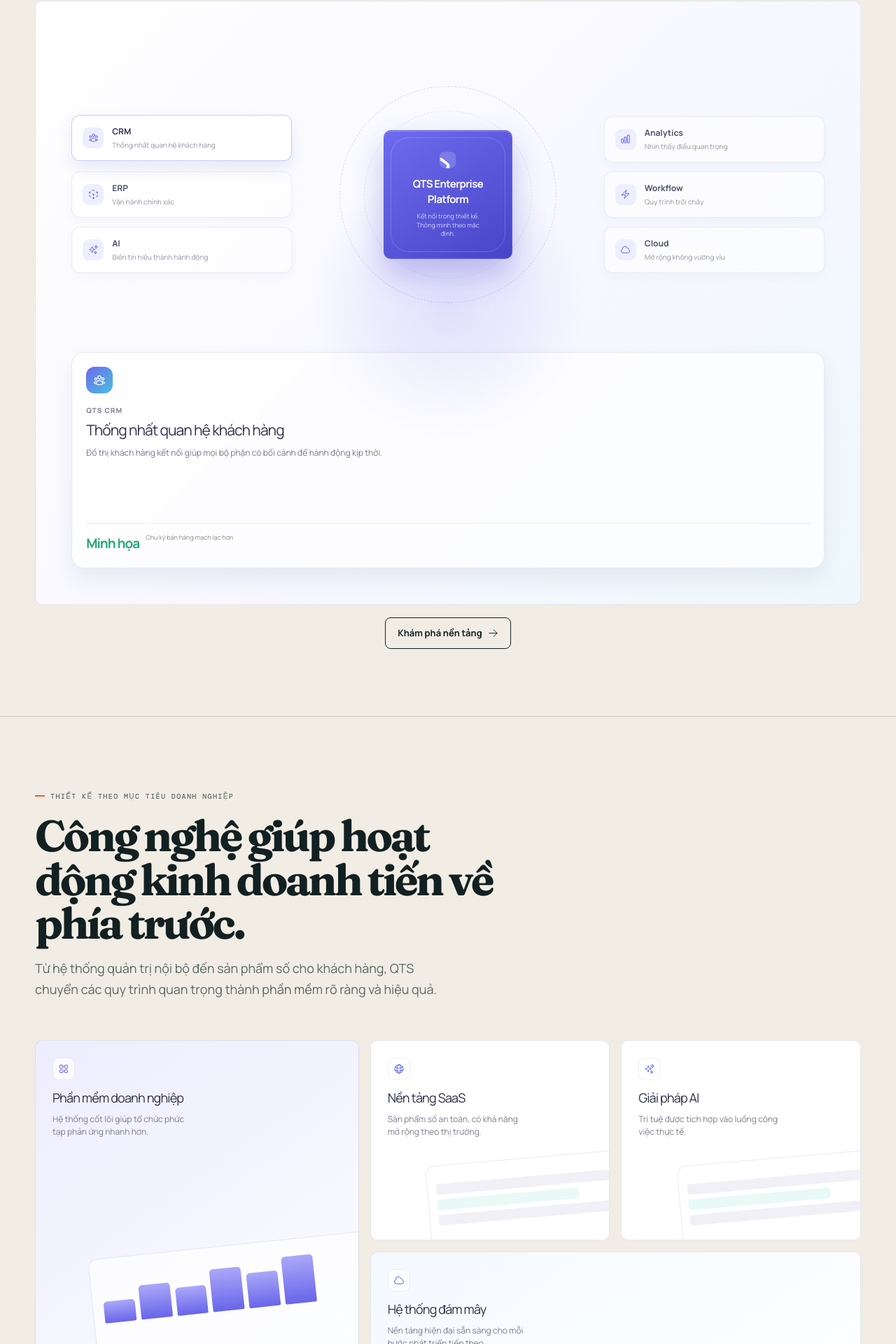
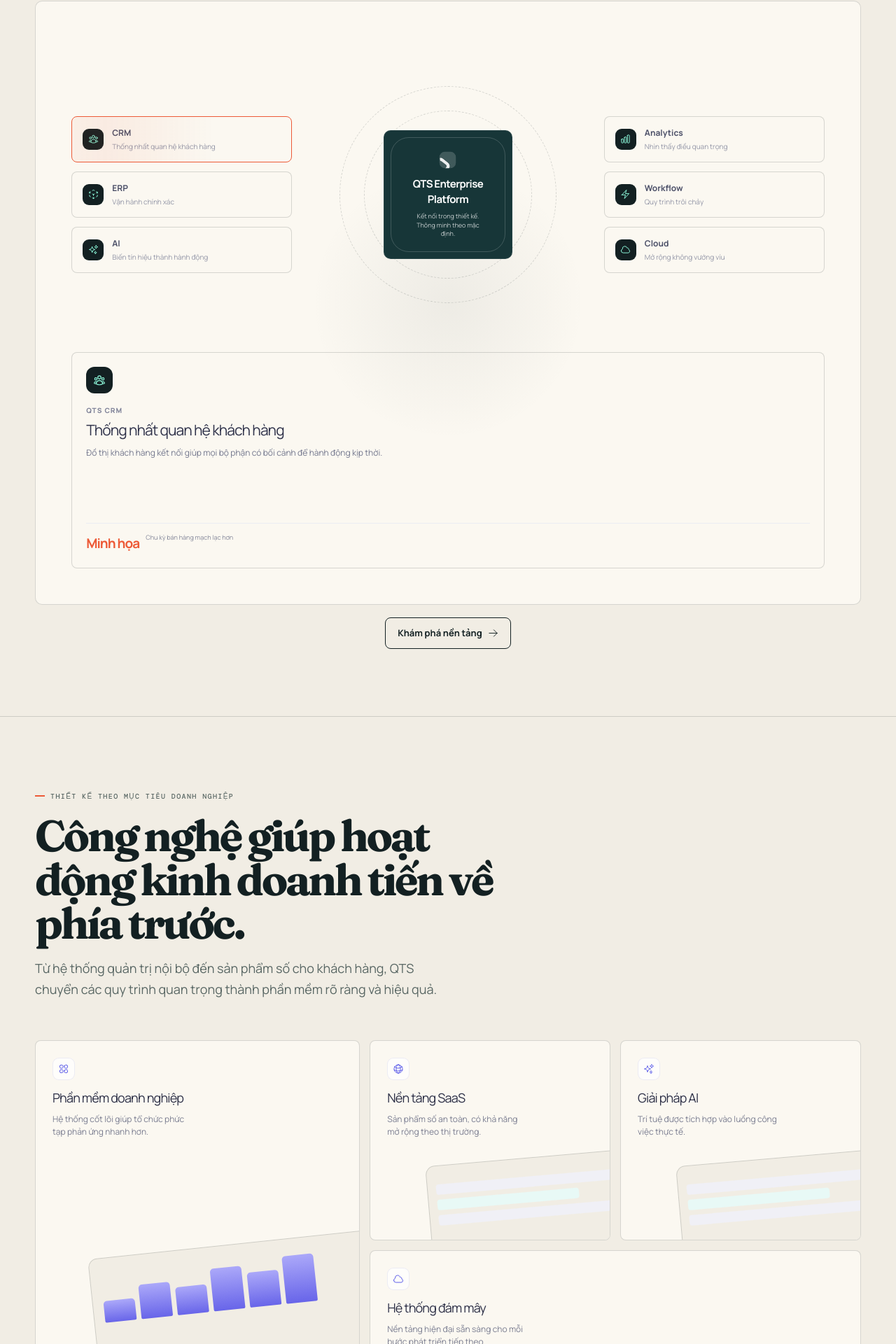
Before and after one commit to nekooo2404/qts-website, a Next.js app in the folder apps/web/: page / in a window 1280 px wide. Shown: the part 1739-3659 px from the top of the page at 70% size. Built offline with nearby package versions, Linux system fonts and the light colour scheme.

Commit message:
feat(web): platform, bento, and case study in Operational Signal
Co-Authored-By: Claude Opus 5 <noreply@anthropic.com>

```diff
--- a/apps/web/app/globals.css
+++ b/apps/web/app/globals.css
@@ -153,47 +153,50 @@ a { color: inherit; text-decoration: none; }
 .logo-row > span:first-child { color:#9a9da9; font-size:10px; font-weight:600; letter-spacing:0; }
 .client-logo { opacity:.74; }
 
-.platform-wrap { margin-top: 60px; padding: clamp(25px, 4vw, 54px); overflow:hidden; position:relative; border:1px solid rgba(55,58,109,.1); border-radius: var(--radius-lg); background: linear-gradient(135deg, #fff 0%, #f7f7ff 54%, #eef8fb 100%); }
-.platform-wrap::after { content:""; position:absolute; width:420px; height:420px; left:50%; top:50%; border-radius:50%; transform:translate(-50%,-50%); background:radial-gradient(circle,rgba(109,105,237,.17),transparent 66%); pointer-events:none; }
+.platform-wrap { margin-top: 60px; padding: clamp(25px, 4vw, 54px); overflow:hidden; position:relative; border:1px solid var(--line); border-radius: var(--radius-lg); background: var(--paper-strong); }
+.platform-wrap::after { content:""; position:absolute; width:420px; height:420px; left:50%; top:50%; border-radius:50%; transform:translate(-50%,-50%); background:radial-gradient(circle, rgba(19,32,34,.06), transparent 66%); pointer-events:none; }
 .platform-grid { display:grid; grid-template-columns: 1fr 1.25fr 1fr; align-items:center; gap: 26px; min-height:450px; position:relative; z-index:1; }
 .platform-modules { display:flex; flex-direction:column; gap:13px; }
-.module-button { width:100%; padding:14px 15px; text-align:left; display:flex; align-items:center; gap:12px; border:1px solid rgba(53,57,109,.09); border-radius:12px; background:rgba(255,255,255,.66); box-shadow:0 5px 14px rgba(41,44,101,.035); color:#4c5068; transition:.25s ease; }
-.module-button:hover, .module-button.active { transform:translateY(-2px); border-color:rgba(91,92,239,.32); color:#303356; box-shadow:0 11px 21px rgba(69,70,160,.11); background:#fff; }
-.module-icon { width:30px; height:30px; flex:0 0 auto; display:grid; place-items:center; border-radius:9px; background:#edefff; color:#5a5de9; }
+.module-button { width:100%; padding:14px 15px; text-align:left; display:flex; align-items:center; gap:12px; border:1px solid var(--line); border-radius:var(--radius-md); background:var(--paper-strong); box-shadow:none; color:#4c5068; transition:.25s ease; }
+.module-button:hover { transform:translateY(-2px); border-color:var(--line); color:#303356; box-shadow:none; background:var(--paper-strong); }
+.module-button.active { border-color: var(--signal); background: var(--paper-strong); position: relative; overflow: hidden; }
+.module-button.active::after { content:""; position:absolute; inset:0; background: linear-gradient(90deg, transparent, rgba(237,90,55,.08), transparent); animation: scan 1.6s linear infinite; }
+@keyframes scan { from{transform:translateX(-100%)} to{transform:translateX(100%)} }
+.module-icon { width:30px; height:30px; flex:0 0 auto; display:grid; place-items:center; border-radius:9px; background:var(--ink); color:var(--mint); }
 .module-icon svg { width:15px; }
 .module-button strong { display:block; font-size:12px; }
 .module-button small { display:block; margin-top:3px; color:#9396a7; font-size:10px; }
 .platform-core { position:relative; min-height:350px; display:grid; place-items:center; }
-.orbit { position:absolute; border:1px dashed rgba(91,92,239,.22); border-radius:50%; }
+.orbit { position:absolute; border:1px dashed var(--line); border-radius:50%; }
 .orbit.one { width:310px; height:310px; }
-.orbit.two { width:240px; height:240px; border-color: rgba(67,180,205,.2); }
-.core { position:relative; width:184px; height:184px; padding:18px; display:flex; align-items:center; justify-content:center; flex-direction:column; text-align:center; border:1px solid rgba(111,112,242,.35); border-radius:var(--radius-lg); background:linear-gradient(145deg,#6e6bef,#4744c7); color:white; box-shadow: 0 21px 45px rgba(79,75,203,.32), inset 0 1px rgba(255,255,255,.29); }
+.orbit.two { width:240px; height:240px; }
+.core { position:relative; width:184px; height:184px; padding:18px; display:flex; align-items:center; justify-content:center; flex-direction:column; text-align:center; border:1px solid rgba(255,255,255,.08); border-radius:var(--radius-lg); background:var(--ink-soft); color:white; box-shadow: none; }
 .core::after { content:""; position:absolute; inset: 9px; border:1px solid rgba(255,255,255,.18); border-radius:26px; }
 .core .brand-mark { transform:scale(.87); background:rgba(255,255,255,.18); box-shadow:none; }
 .core strong { position:relative; z-index:1; margin-top:10px; font-size:15px; letter-spacing:-.04em; }
 .core span { position:relative; z-index:1; max-width:110px; margin-top:6px; font-size:9px; line-height:1.4; color:rgba(255,255,255,.75); }
-.platform-preview { min-height:309px; padding:20px; display:flex; flex-direction:column; justify-content:space-between; border:1px solid rgba(50,54,106,.1); border-radius:18px; background:rgba(255,255,255,.74); box-shadow:0 15px 30px rgba(53,56,117,.08); backdrop-filter:blur(8px); }
-.preview-icon { width:38px; height:38px; display:grid; place-items:center; border-radius:12px; color:white; background:linear-gradient(135deg,#6865ee,#3db7e0); }
+.platform-preview { min-height:309px; padding:20px; display:flex; flex-direction:column; justify-content:space-between; border:1px solid var(--line); border-radius:var(--radius-md); background:var(--paper-strong); box-shadow:none; backdrop-filter:none; }
+.preview-icon { width:38px; height:38px; display:grid; place-items:center; border-radius:12px; color:var(--mint); background:var(--ink); }
 .preview-icon svg { width:18px; }
 .preview-label { margin-top:17px; color:#83869b; font-size:10px; font-weight:750; text-transform:uppercase; letter-spacing:.1em; }
 .preview-title { margin:5px 0 0; color:#30334b; font-size:21px; letter-spacing:-.045em; }
 .preview-text { margin:8px 0; color:#74788e; font-size:12px; line-height:1.5; }
 .impact { margin-top:16px; padding-top:14px; display:flex; gap:9px; border-top:1px solid #ebecf2; }
-.impact b { color:#28a77c; font-size:19px; letter-spacing:-.05em; }
+.impact b { color:var(--signal); font-size:19px; letter-spacing:-.05em; }
 .impact span { color:#838699; font-size:9px; line-height:1.35; }
 
-.bento { display:grid; grid-template-columns: 1.35fr 1fr 1fr; grid-template-rows: 286px 286px; gap:16px; margin-top:58px; }
-.solution { position:relative; isolation:isolate; overflow:hidden; padding:24px; border:1px solid rgba(33,37,85,.1); border-radius:var(--radius-lg); background:#fff; transition:transform .3s ease, box-shadow .3s ease, border-color .3s ease; }
-.solution:hover { transform:translateY(-8px); border-color:rgba(91,92,239,.24); box-shadow:0 20px 35px rgba(46,49,102,.12); }
-.solution.enterprise { grid-row:span 2; background:linear-gradient(145deg,#ededff,#f8f8ff 64%,#ebf9ff); }
-.solution.cloud { grid-column:span 2; background:linear-gradient(145deg,#f4f9ff,#fff); }
+.bento { display:grid; grid-template-columns: 1.35fr 1fr 1fr; grid-template-rows: 286px 286px; gap:14px; margin-top:58px; }
+.solution { position:relative; isolation:isolate; overflow:hidden; padding:24px; border:1px solid var(--line); border-radius:var(--radius-md); background:var(--paper-strong); transition:transform .3s ease, box-shadow .3s ease, border-color .3s ease; }
+.solution:hover { transform:translateY(-4px); border-color:var(--ink); box-shadow:4px 4px 0 var(--ink); }
+.solution.enterprise { grid-row:span 2; background:var(--paper-strong); }
+.solution.cloud { grid-column:span 2; background:var(--paper-strong); }
 .solution h3 { position:relative; z-index:2; margin: 12px 0 8px; color:#2d3047; font-size:18px; letter-spacing:-.045em; }
 .solution p { position:relative; z-index:2; max-width:200px; margin:0; color:#7b7e91; font-size:12px; line-height:1.5; }
 .solution-icon { position:relative; z-index:2; width:32px; height:32px; display:grid; place-items:center; border-radius:9px; color:#5d5de8; background:rgba(255,255,255,.73); border:1px solid rgba(77,80,180,.1); }
 .solution-icon svg { width:16px; }
-.solution-arrow { position:absolute; z-index:3; bottom:20px; left:24px; width:29px; height:29px; display:grid; place-items:center; border:1px solid rgba(32,35,72,.1); border-radius:8px; background:rgba(255,255,255,.72); color:#4d5065; opacity:0; transform:translateY(6px); transition:.25s ease; }
+.solution-arrow { position:absolute; z-index:3; bottom:20px; left:24px; width:29px; height:29px; display:grid; place-items:center; border:1px solid var(--line); border-radius:8px; background:rgba(255,255,255,.72); color:#4d5065; opacity:0; transform:translateY(6px); transition:.25s ease; }
 .solution:hover .solution-arrow { opacity:1; transform:none; }
-.mini-window { position:absolute; right:-22px; bottom:-30px; width:82%; height:52%; padding:12px; border:1px solid rgba(75,77,192,.13); border-radius:13px 0 0 0; background:rgba(255,255,255,.72); transform:rotate(-5deg); transition:.35s ease; }
+.mini-window { position:absolute; right:-22px; bottom:-30px; width:82%; height:52%; padding:12px; border:1px solid var(--line); border-radius:13px 0 0 0; background:var(--paper); transform:rotate(-5deg); transition:.35s ease; }
 .solution:hover .mini-window { transform:rotate(-2deg) translate(-6px,-8px); }
 .enterprise .mini-window { width:88%; height:46%; bottom:26px; right:-32px; transform:rotate(-6deg); }
 .enterprise:hover .mini-window { transform:rotate(-2deg) translate(-8px,-7px); }
@@ -212,13 +215,13 @@ a { color: inherit; text-decoration: none; }
 .cloud-graphic::before, .cloud-graphic::after { content:""; position:absolute; height:1px; background:#aaa9e9; transform-origin:left; left:20%; top:44px; width:35%; transform:rotate(-27deg); }
 .cloud-graphic::after { left:46%; top:31px; transform:rotate(24deg); }
 
-.experience-shell { margin-top:56px; overflow:hidden; border:1px solid #e4e5ee; border-radius:25px; background:#fff; box-shadow:0 22px 45px rgba(49,52,103,.08); }
-.demo-tabs { padding:15px 18px 0; display:flex; gap:4px; border-bottom:1px solid #ececf1; }
+.experience-shell { margin-top:56px; overflow:hidden; border:1px solid var(--line); border-radius:var(--radius-lg); background:var(--paper-strong); box-shadow:none; }
+.demo-tabs { padding:15px 18px 0; display:flex; gap:4px; border-bottom:1px solid var(--line); }
 .demo-tab { padding:11px 15px; border:0; border-bottom:2px solid transparent; background:none; color:#8a8c9c; font-size:12px; font-weight:700; }
-.demo-tab.active { color:#4b4ccf; border-bottom-color:#5d5eea; }
-.demo-stage { padding:30px; min-height:430px; background:linear-gradient(135deg,#fafaff,#f6faff); }
+.demo-tab.active { color:var(--ink); border-bottom-color:var(--signal); }
+.demo-stage { padding:30px; min-height:430px; background:var(--paper); }
 .demo-layout { display:grid; grid-template-columns:1.15fr .85fr; gap:18px; }
-.demo-card { padding:19px; border:1px solid #e8e9f0; border-radius:15px; background:#fff; }
+.demo-card { padding:19px; border:1px solid var(--line); border-radius:var(--radius-md); background:#fff; }
 .demo-card h4 { margin:0; color:#3c3e56; font-size:12px; }
 .demo-card p { color:#898c9e; font-size:10px; margin:5px 0 0; }
 .demo-chart { height:205px; margin:16px -4px 0; }
@@ -249,16 +252,19 @@ a { color: inherit; text-decoration: none; }
 .industry-copy { color:#aeb2c9; font-size:13px; line-height:1.55; }
 .industry-impact { color:#78daba; font-size:12px; font-weight:700; }
 
-.case-study { background:linear-gradient(160deg,#f5f6fd,#eef8fb); }
+.case-study { background:var(--ink-soft); color:var(--paper-strong); }
+.case-study .section-heading h2, .case-study h2, .case-step h4 { color:var(--paper-strong); }
+.case-study p, .case-step p { color:rgba(251,248,241,.72); }
+.case-study .eyebrow { color:var(--mint); }
 .case-grid { display:grid; grid-template-columns:.94fr 1.06fr; align-items:center; gap:80px; }
-.case-steps { position:relative; padding-left:28px; margin-top:37px; border-left:1px solid #d4d6e6; }
+.case-steps { position:relative; padding-left:28px; margin-top:37px; border-left:1px solid rgba(255,255,255,.14); }
 .case-step { position:relative; padding:0 0 27px 10px; }
-.case-step::before { content:""; position:absolute; left:-34px; top:3px; width:11px; height:11px; border:3px solid #f5f6fd; border-radius:50%; background:#8583eb; box-shadow:0 0 0 1px #8583eb; }
+.case-step::before { content:""; position:absolute; left:-34px; top:3px; width:11px; height:11px; border:3px solid var(--ink-soft); border-radius:50%; background:var(--signal); box-shadow:0 0 0 1px var(--signal); }
 .case-step:last-child { padding-bottom:0; }
-.case-step small { color:#7573de; font-weight:800; letter-spacing:.1em; font-size:9px; }
-.case-step h4 { margin:5px 0; color:#373a52; font-size:15px; letter-spacing:-.025em; }
-.case-step p { margin:0; color:#74788e; font-size:12px; line-height:1.5; }
-.case-dashboard { padding:15px; border:1px solid rgba(45,50,110,.12); border-radius:20px; background:#1d1e35; box-shadow:0 25px 45px rgba(48,55,106,.22); transform:perspective(1200px) rotateY(-4deg) rotateX(2deg); }
+.case-step small { color:var(--mint); font-weight:800; letter-spacing:.1em; font-size:9px; }
+.case-step h4 { margin:5px 0; color:var(--paper-strong); font-size:15px; letter-spacing:-.025em; }
+.case-step p { margin:0; color:rgba(251,248,241,.72); font-size:12px; line-height:1.5; }
+.case-dashboard { padding:15px; border:1px solid rgba(255,255,255,.08); border-radius:var(--radius-md); background:var(--ink); box-shadow:none; transform:none; }
 .case-dashboard-top { height:37px; padding:0 10px; display:flex; align-items:center; justify-content:space-between; border-bottom:1px solid rgba(255,255,255,.08); color:#dedff7; font-size:9px; font-weight:700; }
 .case-body { padding:14px 0 0; display:grid; grid-template-columns: .45fr 1fr; gap:12px; }
 .case-side { padding:11px; border-radius:10px; background:#242641; }
@@ -266,7 +272,7 @@ a { color: inherit; text-decoration: none; }
 .case-site-item { height:28px; margin-bottom:6px; border-radius:5px; background:#30334e; }
 .case-site-item.active { border-left:2px solid #6f6bf1; background:#393a5d; }
 .case-visuals { display:grid; grid-template-columns:1fr 1fr; gap:10px; }
-.dark-panel { min-height:105px; padding:11px; border:1px solid rgba(255,255,255,.06); border-radius:10px; background:#242641; }
+.dark-panel { min-height:105px; padding:11px; border:1px solid rgba(255,255,255,.08); border-radius:10px; background:rgba(255,255,255,.04); }
 .dark-panel.wide { grid-column:span 2; }
 .dark-panel label { color:#9799b9; font-size:8px; }
 .dark-panel strong { display:block; margin-top:5px; color:white; font-size:18px; letter-spacing:-.06em; }
@@ -351,12 +357,13 @@ a { color: inherit; text-decoration: none; }
 .contact-panel h2 { margin:0; color:#2b2d43; font-size:26px; letter-spacing:-.05em; }
 .contact-panel > p { margin:9px 0 0; color:#767989; font-size:13px; line-height:1.55; }
 
-.cta-band { position:relative; isolation:isolate; margin:0 0 110px; padding:76px 0; overflow:hidden; background:#16172e; }
-.cta-band::before { content:""; position:absolute; z-index:0; inset:0; background:radial-gradient(ellipse 620px 320px at 78% 45%, rgba(98,95,238,.34), transparent 70%), radial-gradient(ellipse 480px 300px at 8% 70%, rgba(44,185,192,.16), transparent 72%); }
+.cta-band { position:relative; isolation:isolate; margin:0 0 110px; padding:76px 0; overflow:hidden; background:var(--ink); }
+.cta-band::before { content:""; position:absolute; z-index:0; inset:0; background:radial-gradient(ellipse 620px 320px at 78% 45%, rgba(237,90,55,.12), transparent 70%), radial-gradient(ellipse 480px 300px at 8% 70%, rgba(145,255,224,.10), transparent 72%); }
 .cta-inner { position:relative; display:flex; align-items:center; justify-content:space-between; gap:34px; }
-.cta-copy h2 { margin:0; color:#fff; font-size:clamp(31px,3.5vw,46px); letter-spacing:-.05em; line-height:1.06; }
-.cta-copy p { max-width:480px; margin:14px 0 0; color:#a8abc6; font-size:15px; line-height:1.6; }
-.cta-band .btn-light { background:rgba(255,255,255,.1); color:#fff; border-color:rgba(255,255,255,.18); }
+.cta-copy h2 { margin:0; color:var(--paper-strong); font-family:var(--font-display), serif; font-size:clamp(31px,3.5vw,46px); letter-spacing:-.05em; line-height:1.06; }
+.cta-copy p { max-width:480px; margin:14px 0 0; color:rgba(251,248,241,.72); font-size:15px; line-height:1.6; }
+.cta-band .btn-light { background:var(--signal); color:white; border-color:var(--signal); }
+.cta-band .btn-light:hover { background:var(--signal-deep); }
 
 .detail-rows { display:grid; grid-template-columns:1fr 1fr; gap:16px; margin-top:56px; }
 .detail-row { display:flex; gap:18px; padding:24px; border:1px solid rgba(33,37,85,.09); border-radius:18px; background:#fff; transition:transform .3s ease, box-shadow .3s ease; }
@@ -771,4 +778,5 @@ a { color: inherit; text-decoration: none; }
   html { scroll-behavior:auto; }
   *,*::before,*::after { animation-duration:.01ms !important; animation-iteration-count:1 !important; transition-duration:.01ms !important; }
   .cursor-ring { display:none; }
+  .module-button.active::after { animation: none !important; }
 }
--- a/apps/web/components/marketing/PlatformExplorer.tsx
+++ b/apps/web/components/marketing/PlatformExplorer.tsx
@@ -34,7 +34,7 @@ export default function PlatformExplorer() {
     </div>
     <AnimatePresence mode="wait">
       <motion.article className="platform-preview" key={selectedModule.name} initial={{ opacity: 0, x: 14 }} animate={{ opacity: 1, x: 0 }} exit={{ opacity: 0, x: -14 }} transition={{ duration: .24 }}>
-        <div><div className="preview-icon" style={{ background: `linear-gradient(135deg, ${selectedModule.color}, #4ac1df)` }}><ModuleIcon /></div><div className="preview-label">QTS {selectedModule.name}</div><h3 className="preview-title">{selectedModule.caption}</h3><p className="preview-text">{selectedModule.description}</p></div>
+        <div><div className="preview-icon" style={{ background: "var(--ink)", color: "var(--mint)" }}><ModuleIcon /></div><div className="preview-label">QTS {selectedModule.name}</div><h3 className="preview-title">{selectedModule.caption}</h3><p className="preview-text">{selectedModule.description}</p></div>
         <div className="impact"><b>{selectedModule.value}</b><span>{selectedModule.impact}</span></div>
       </motion.article>
     </AnimatePresence>
```
Also changed, not shown: apps/web/components/marketing/ProductExperience.tsx (+4 -4 lines).
